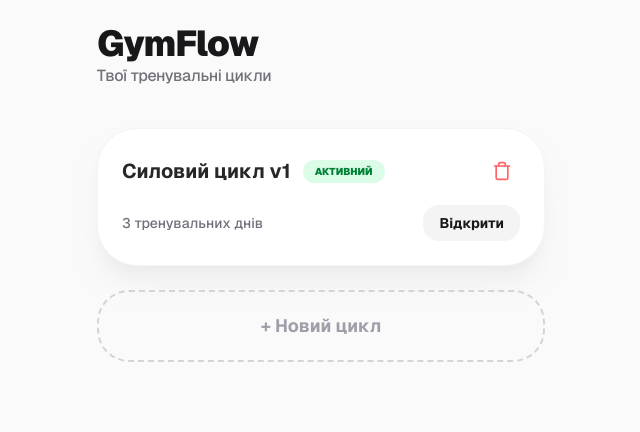
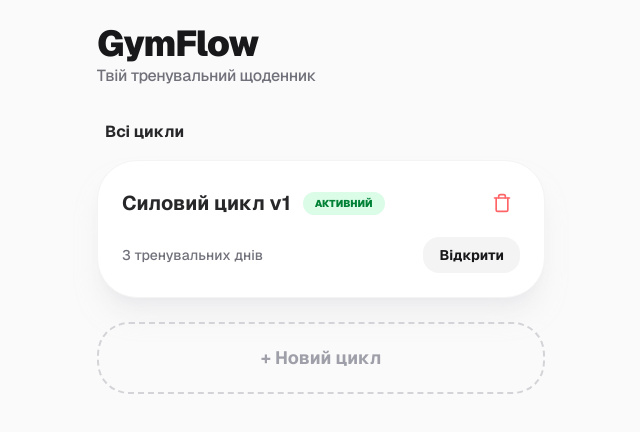
Before and after one commit to iphrodo/gym-app, a Next.js app: page / in a window 1280 px wide. Shown: the top 432 px of the page, without its empty margins (319-959 px from the left). Built offline with nearby package versions, Linux system fonts and the light colour scheme.

Commit message:
add stats for the home page

```diff
--- a/app/page.tsx
+++ b/app/page.tsx
@@ -148,6 +148,7 @@ export default function GymApp() {
     return (
       <HomeView
         cycles={cycles}
+        history={history}
         onSelectCycle={(id) => { setSelectedCycleId(id); setView('cycle'); }}
         onNewCycle={() => setView('new_cycle')}
         onDeleteCycle={deleteCycle}
--- a/components/HomeView.tsx
+++ b/components/HomeView.tsx
@@ -1,24 +1,68 @@
 "use client";
 
 import React from 'react';
-import { TrainingCycle } from '../types';
+import { TrainingCycle, WorkoutSession } from '../types';
 
 interface HomeViewProps {
   cycles: TrainingCycle[];
+  history: WorkoutSession[];
   onSelectCycle: (id: string) => void;
   onNewCycle: () => void;
   onDeleteCycle: (id: string) => void;
 }
 
-export default function HomeView({ cycles, onSelectCycle, onNewCycle, onDeleteCycle }: HomeViewProps) {
+export default function HomeView({ cycles, history, onSelectCycle, onNewCycle, onDeleteCycle }: HomeViewProps) {
+  const recentHistory = history
+    .slice()
+    .sort((a, b) => new Date(b.date).getTime() - new Date(a.date).getTime() || Number(b.id) - Number(a.id))
+    .slice(0, 3);
   return (
     <main className="min-h-screen bg-zinc-50 p-6 font-sans">
       <div className="max-w-md mx-auto">
-        <header className="mb-10">
+        <header className="mb-8">
           <h1 className="text-4xl font-black text-zinc-900 tracking-tight">GymFlow</h1>
-          <p className="text-zinc-500 font-medium tracking-tight">Твої тренувальні цикли</p>
+          <p className="text-zinc-500 font-medium tracking-tight">Твій тренувальний щоденник</p>
         </header>
 
+        {recentHistory.length > 0 && (
+          <div className="mb-10">
+            <h3 className="font-bold text-zinc-800 mb-4 px-2">Останні тренування</h3>
+            <div className="flex overflow-x-auto gap-4 pb-4 snap-x hide-scrollbar">
+              {recentHistory.map(session => (
+                <div key={session.id} className="min-w-[85%] snap-center bg-zinc-900 text-white p-6 rounded-[2.5rem] shadow-xl shadow-zinc-900/20">
+                  <div className="flex justify-between items-baseline mb-4 border-b border-white/10 pb-4">
+                    <h4 className="font-black text-lg leading-tight w-2/3">{session.dayLabel}</h4>
+                    <span className="text-[10px] font-black text-zinc-400 bg-white/10 px-3 py-1.5 rounded-full uppercase tracking-wider">{session.date}</span>
+                  </div>
+                  <div className="space-y-3">
+                    {session.data.filter(d => d.weight).length > 0
+                      ? session.data.filter(d => d.weight).map((ex, i) => (
+                        <div key={i} className="flex justify-between items-center text-sm border-b border-white/5 pb-2 last:border-0 last:pb-0">
+                          <span className="text-zinc-400 truncate pr-4 text-xs font-bold leading-tight">{ex.name}</span>
+                          <span className="font-black text-white whitespace-nowrap bg-white/10 px-2 py-1 rounded-lg">{ex.weight} кг</span>
+                        </div>
+                      ))
+                      : <div className="text-zinc-500 text-xs font-bold">Немає записаних вправ</div>
+                    }
+                  </div>
+                </div>
+              ))}
+            </div>
+
+            {/* Minimal inline CSS to hide scrollbar while keeping functionality */}
+            <style jsx>{`
+              .hide-scrollbar::-webkit-scrollbar {
+                display: none;
+              }
+              .hide-scrollbar {
+                -ms-overflow-style: none;  /* IE and Edge */
+                scrollbar-width: none;  /* Firefox */
+              }
+            `}</style>
+          </div>
+        )}
+
+        <h3 className="font-bold text-zinc-800 mb-4 px-2 mt-4">Всі цикли</h3>
         <div className="grid gap-4">
           {cycles.map((cycle) => (
             <div
```
